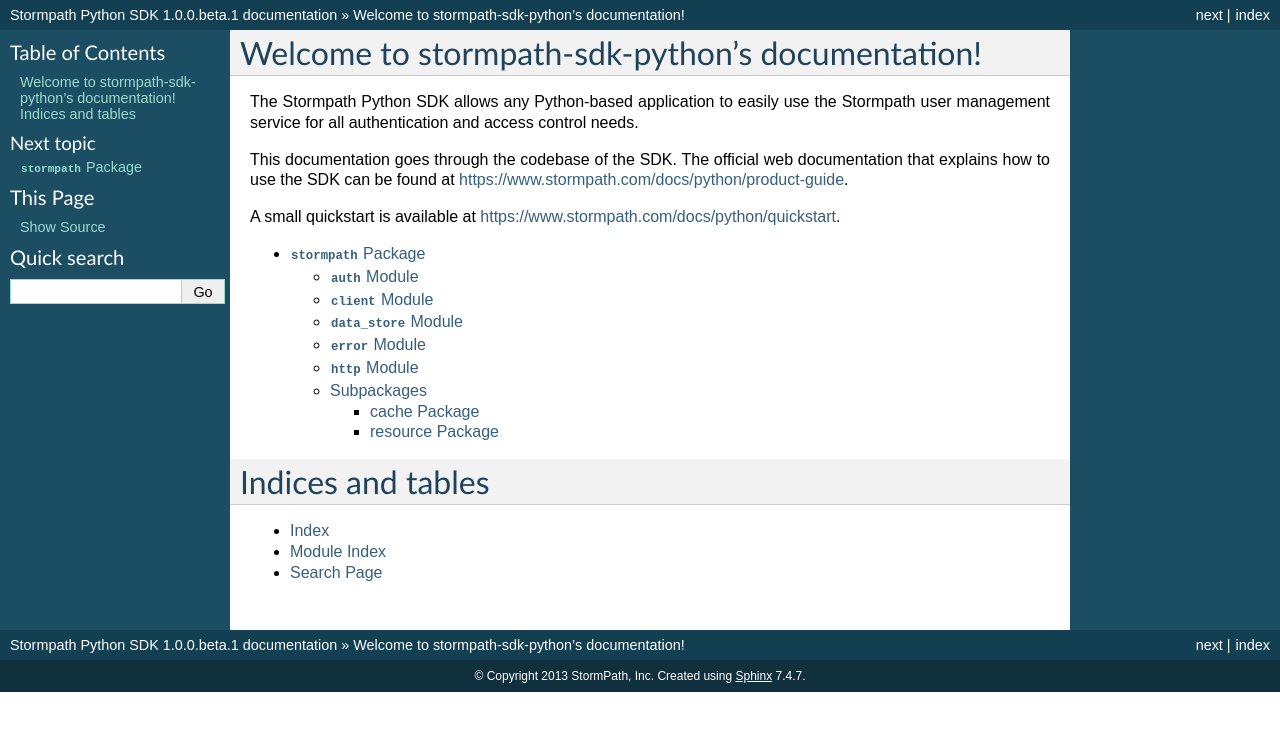
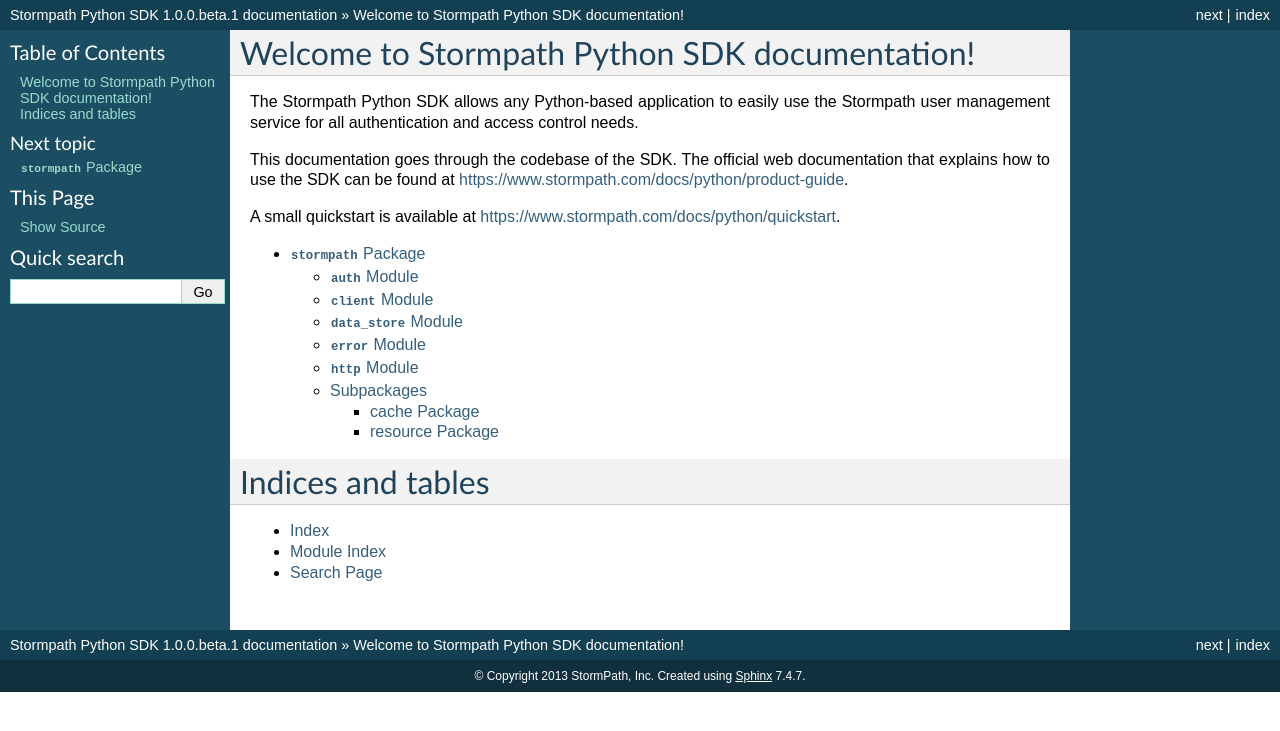
Before and after one commit to stormpath/stormpath-sdk-python, a Sphinx documentation site: the page built from doc/index.rst, in a window 1280 px wide. Shown: the top 731 px of the page. Built offline with Sphinx 7.4.7, drawn with Linux system fonts in a browser that asks for light colours.

Commit message:
improve headline in Sphinx doc

```diff
--- a/doc/index.rst
+++ b/doc/index.rst
@@ -3,8 +3,8 @@
    You can adapt this file completely to your liking, but it should at least
    contain the root `toctree` directive.
 
-Welcome to stormpath-sdk-python's documentation!
-================================================
+Welcome to Stormpath Python SDK documentation!
+==============================================
 
 The Stormpath Python SDK allows any Python-based application to easily use the
 Stormpath user management service for all authentication and access control needs.
```
